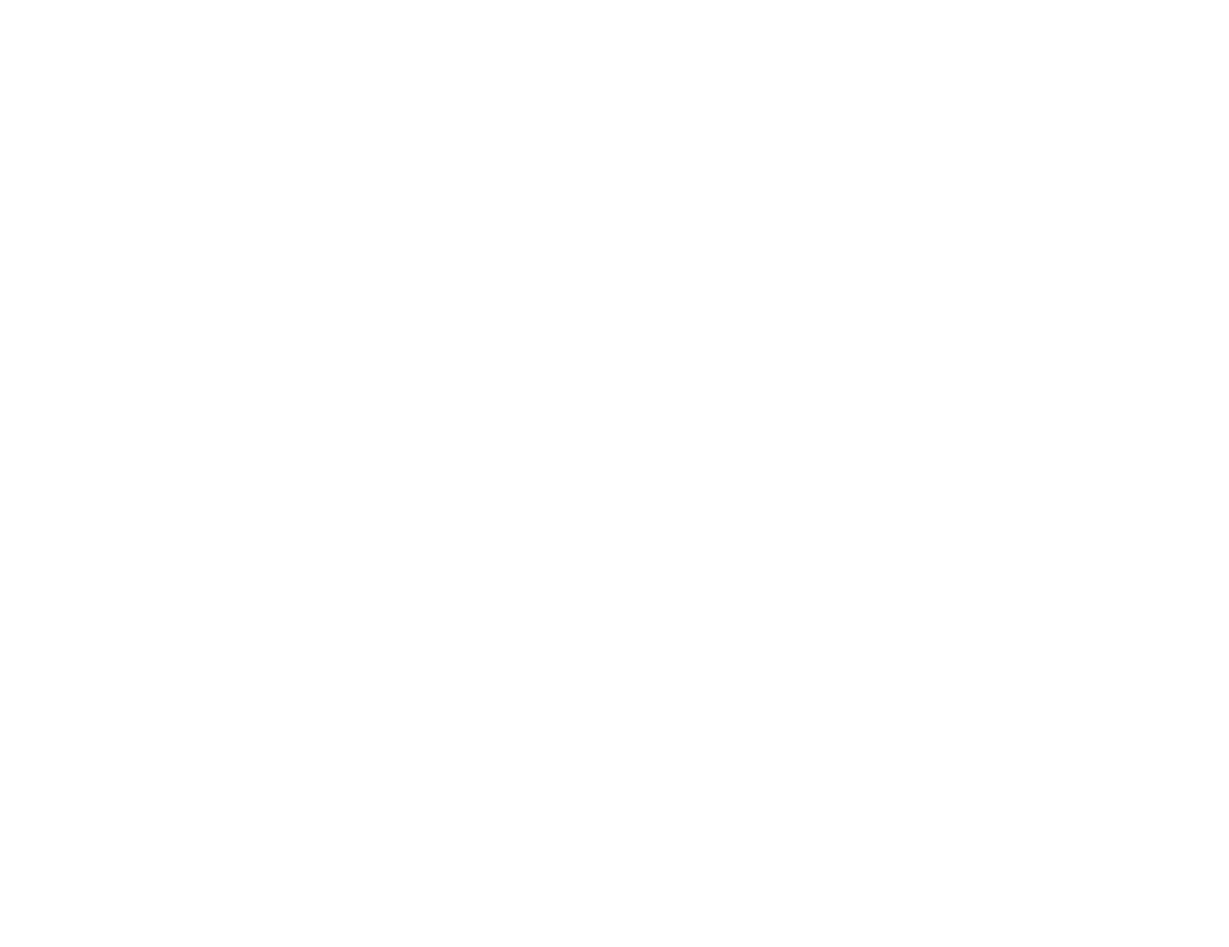
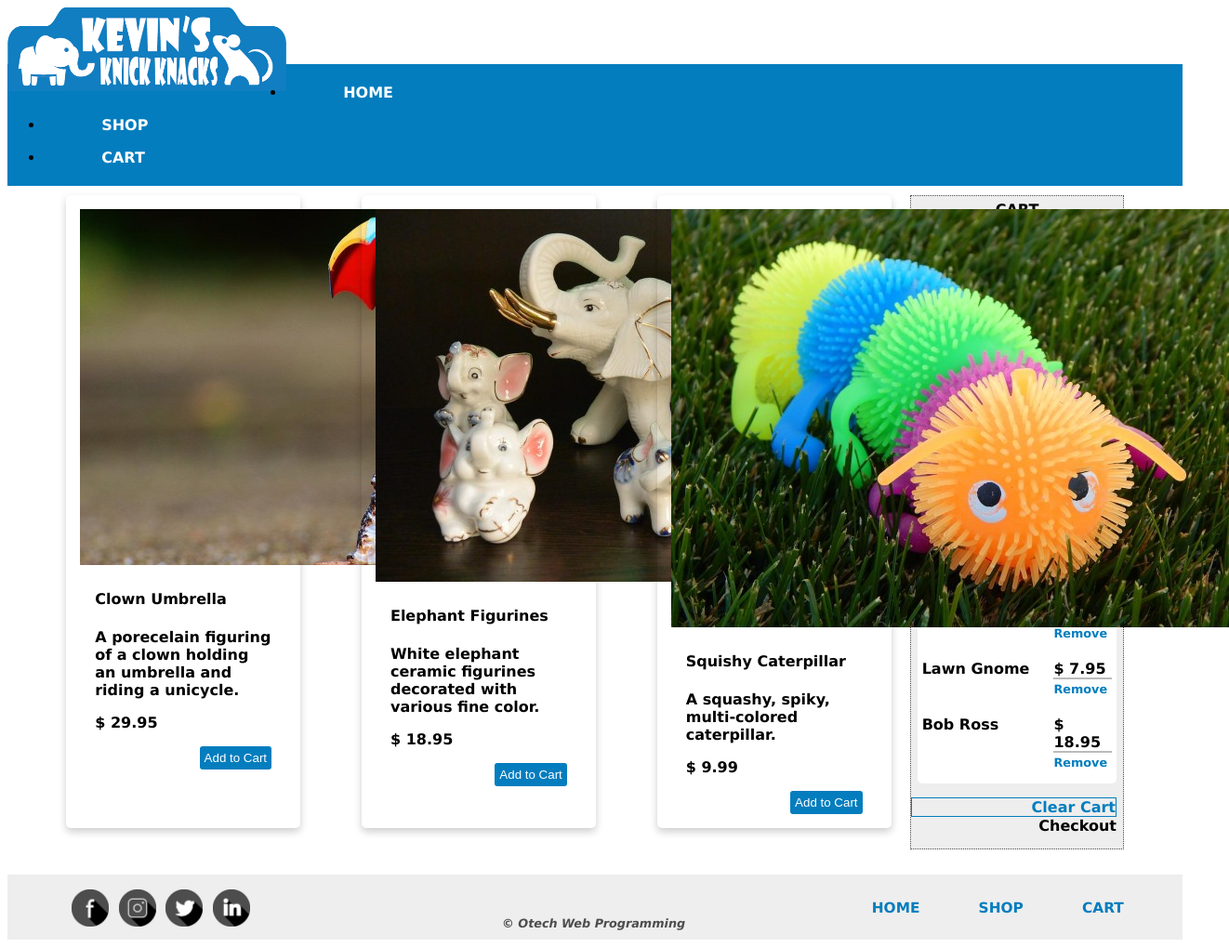
Before and after one commit to schotech/ShoppingExperience, a plain HTML site: page shop.html in a window 1280 px wide. Shown: the whole page at 93% size, 1322 px wide, since content can reach past the window. Before the commit the page ends 800 px from the top, so only its background shows below. Drawn offline with Linux system fonts and the light colour scheme.

Commit message:
module 5-2 second assignment

```diff
--- a/shop.html
+++ b/shop.html
@@ -0,0 +1,241 @@
+<!DOCTYPE html>
+<html lang="en">
+    <head>
+        <meta charset="UTF-8">
+        <meta http-equiv="X-UA-Compatible" content="IE=edge">
+        <meta name="viewport" content="width=device-width, initial-scale=1.0">
+        <title>Shop - Kevin's Knick Knacks</title>
+        <link rel="stylesheet" href="style.css">
+    </head>
+    <body>
+        <header>
+            <img src="images/KevinsKnickKnacksLogo_037DBE.png" alt="logo">
+            <nav>
+                <div id="links">
+                    <ul>
+                        <li><a href="index.html">HOME</a></li>
+                    </ul>
+                    <ul>
+                        <li><a href="shop.html">SHOP</a></li>
+                    </ul>
+                    <ul>
+                        <li><a href="cart.html">CART</a></li>
+                    </ul>
+                </div>
+            </nav>
+        </header>
+        <main>
+            <aside>
+                <div id="sideBarHeading">
+                    CART
+                </div>
+                <div id="sideBarContainer">
+                <div class="tableRow">
+                    <div class="tableCell">
+                        Clown Umbrella
+                    </div>
+                    <div class="tableCell">
+                        &dollar; 29.95
+                        <div class="tableCell, borderBottom">
+
+                        </div>
+                        <a class="removeLink" href="#">
+                            Remove
+                        </a>
+                    </div>
+                </div>
+
+                <div class="tableRow">
+                    <div class="tableCell">
+                        Elephant Figurines
+                    </div>
+                    <div class="tableCell">
+                        &dollar; 18.95
+                        <div class="tableCell, borderBottom">
+
+                        </div>
+                        <a class="removeLink" href="#">
+                            Remove
+                        </a>
+                    </div>
+                </div>
+
+                <div class="tableRow">
+                    <div class="tableCell">
+                        Squishy Caterpillar
+                    </div>
+                    <div class="tableCell">
+                        &dollar; 9.99
+                        <div class="tableCell, borderBottom">
+
+                        </div>
+                        <a class="removeLink" href="#">
+                            Remove
+                        </a>
+                    </div>
+                </div>
+
+                <div class="tableRow">
+                    <div class="tableCell">
+                        Mini Cactus
+                    </div>
+                    <div class="tableCell">
+                        &dollar; 12.99
+                        <div class="tableCell, borderBottom">
+
+                        </div>
+                        <a class="removeLink" href="#">
+                            Remove
+                        </a>
+                    </div>
+                </div>
+
+                <div class="tableRow">
+                    <div class="tableCell">
+                        Nano Nanoblocks
+                    </div>
+                    <div class="tableCell">
+                        &dollar; 32.95
+                        <div class="tableCell, borderBottom">
+
+                        </div>
+                        <a class="removeLink" href="#">
+                            Remove
+                        </a>
+                    </div>
+                </div>
+
+                <div class="tableRow">
+                    <div class="tableCell">
+                        Cute Goat
+                    </div>
+                    <div class="tableCell">
+                        &dollar; 15.95
+                        <div class="tableCell, borderBottom">
+
+                        </div>
+                        <a class="removeLink" href="#">
+                            Remove
+                        </a>
+                    </div>
+                </div>
+
+                <div class="tableRow">
+                    <div class="tableCell">
+                        Lawn Gnome
+                    </div>
+                    <div class="tableCell">
+                        &dollar; 7.95
+                        <div class="tableCell, borderBottom">
+
+                        </div>
+                        <a class="removeLink" href="#">
+                            Remove
+                        </a>
+                    </div>
+                </div>
+
+                <div class="tableRow">
+                    <div class="tableCell">
+                        Bob Ross
+                    </div>
+                    <div class="tableCell">
+                        &dollar; 18.95
+                        <div class="tableCell, borderBottom">
+
+                        </div>
+                        <a class="removeLink" href="#">
+                            Remove
+                        </a>
+                    </div>
+                </div>
+
+
+                </div>
+
+                <div id="cartButtons">
+                    <div id="clearCartButton">
+                        Clear Cart
+                    </div>
+                    <div id="checkoutButton">
+                        Checkout
+                    </div>
+                </div>
+            </aside>
+            <div id="mainContentContainer">
+                <div id="cardContainer">
+                    <div id="cardNumber1" class="card">
+                        <img src="images/shop/thumbnails/ClownUmbrella_Thumb.jpg" alt="clown umbrella">
+                        <div class="cardText">
+                            <h4>
+                                Clown Umbrella
+                            </h4>
+                            <p>
+                                A porecelain figuring of a clown holding an umbrella and riding a unicycle.
+                            </p>
+                            <p>
+                                &dollar; 29.95
+                            </p>
+                            <button class="cartButton">
+                                Add to Cart
+                            </button>
+                        </div>
+                    </div>
+
+                    <div id="cardNumber2" class="card">
+                        <img src="images/shop/thumbnails/ElephantFigurines_Thumb.jpg" alt="elephant figurine">
+                        <div class="cardText">
+                            <h4>
+                                Elephant Figurines
+                            </h4>
+                            <p>
+                                White elephant ceramic figurines decorated with various fine color.
+                            </p>
+                            <p>
+                                &dollar; 18.95
+                            </p>
+                            <button class="cartButton">
+                                Add to Cart
+                            </button>
+                        </div>
+                    </div>
+
+                    <div id="cardNumber3" class="card">
+                        <img src="images/shop/thumbnails/SquishyCaterpillar_Thumb.jpg" alt="squishy caterpillar">
+                        <div class="cardText">
+                            <h4>
+                                Squishy Caterpillar
+                            </h4>
+                            <p>
+                                A squashy, spiky, multi-colored caterpillar.
+                            </p>
+                            <p>
+                                &dollar; 9.99
+                            </p>
+                            <button class="cartButton">
+                                Add to Cart
+                            </button>
+                        </div>
+                    </div>
+
+                </div>
+            </div>
+        </main>
+        <footer>
+            <div id="socialMediaLinks">
+                <a href="#"><img src="images/facebook.png" alt="facebook"></a>
+                <a href="#"><img src="images/instagram.png" alt="instagram"></a>
+                <a href="#"><img src="images/twitter.png" alt="twitter"></a>
+                <a href="#"><img src="images/linkedin.png" alt="linkedin"></a>
+            </div>
+            <div id="footerNav">
+                <a href="cart.html">CART</a>
+                <a href="shop.html">SHOP</a>
+                <a href="index.html">HOME</a>
+            </div>
+            <div id="copyright">
+                &copy; Otech Web Programming
+            </div>
+        </footer>
+    </body>
+</html>
--- a/style.css
+++ b/style.css
@@ -64,6 +64,7 @@ aside a {
     padding: 2%;
     border-radius: 5px;
     width: 90%;
+    display: table;
 }
 .featuredImage {
     max-width: 100%;
@@ -110,3 +111,80 @@ footer {
     font-style: italic;
     padding-top: 35px;
 }
+.tableRow {
+    display: table-row;
+}
+.tableCell {
+    display: table-cell;
+    padding-top: 10px;
+    padding-bottom: 10px;
+    padding-left: 0px;
+    padding-right: 0px;
+}
+:first-child, .tableCell {
+    font-weight: bold;
+}
+#cartButtons {
+    text-align: right;
+    padding-top: 15px;
+    padding-right: 3%;
+    padding-bottom: 0px;
+    padding-left: 0px;
+}
+#cartButtons button {
+    background-color: #037dbe;
+    border: none;
+    border-radius: 3px;
+    color: #ffffff;
+    padding: 2%;
+    cursor: pointer;
+}
+#cartButtons #clearCartButton {
+    background-color: #eeeeee;
+    border: 1px solid #037dbe;
+    color: #037dbe;
+}
+.borderBottom {
+    border: 1px solid #bbbbbb;
+}
+.removeLink {
+    text-align: right;
+    font-size: 80%;
+    color: #037dbe;
+}
+#cardContainer {
+    display: flex;
+    justify-content: space-between;
+    flex-wrap: wrap;
+}
+.card {
+    box-shadow: 0 4px 8px 0 rgba(0, 0, 0, 0.2);
+    transition: 0.3s;
+    width: 25%;
+    border-radius: 5px;
+    padding: 15px;
+    margin-bottom: 40px;
+}
+card:hover {
+    box-shadow: 0 8px 16px 0 rgba(0, 0, 0, 0.2);
+}
+card img {
+    border-radius: 20px;
+    width: 100%;
+    height: 50%;
+}
+.cardText {
+    padding-top: 2px;
+    padding-bottom: 2px;
+    padding-left: 16px;
+    padding-right: 16px;
+}
+.cardText button {
+    float: right;
+    background-color: #037dbe;
+    color: #ffffff;
+    border: none;
+    padding: 5px;
+    border-radius: 3px;
+    cursor: pointer;
+}
```
